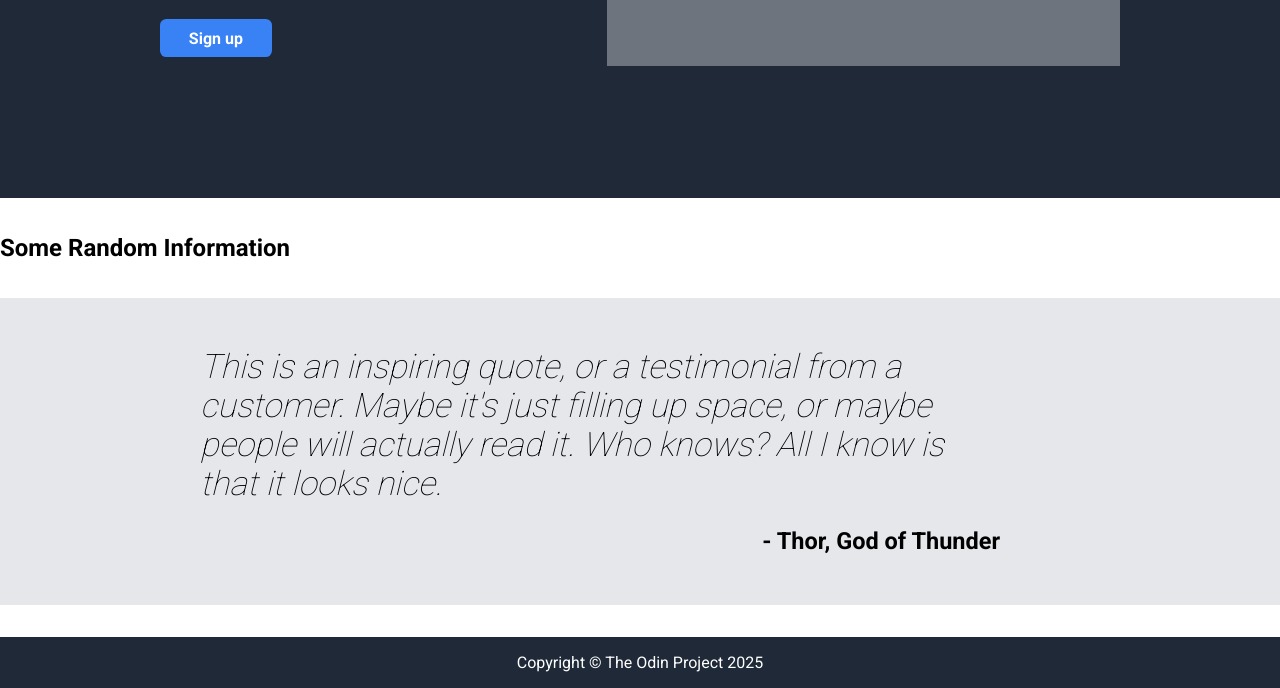
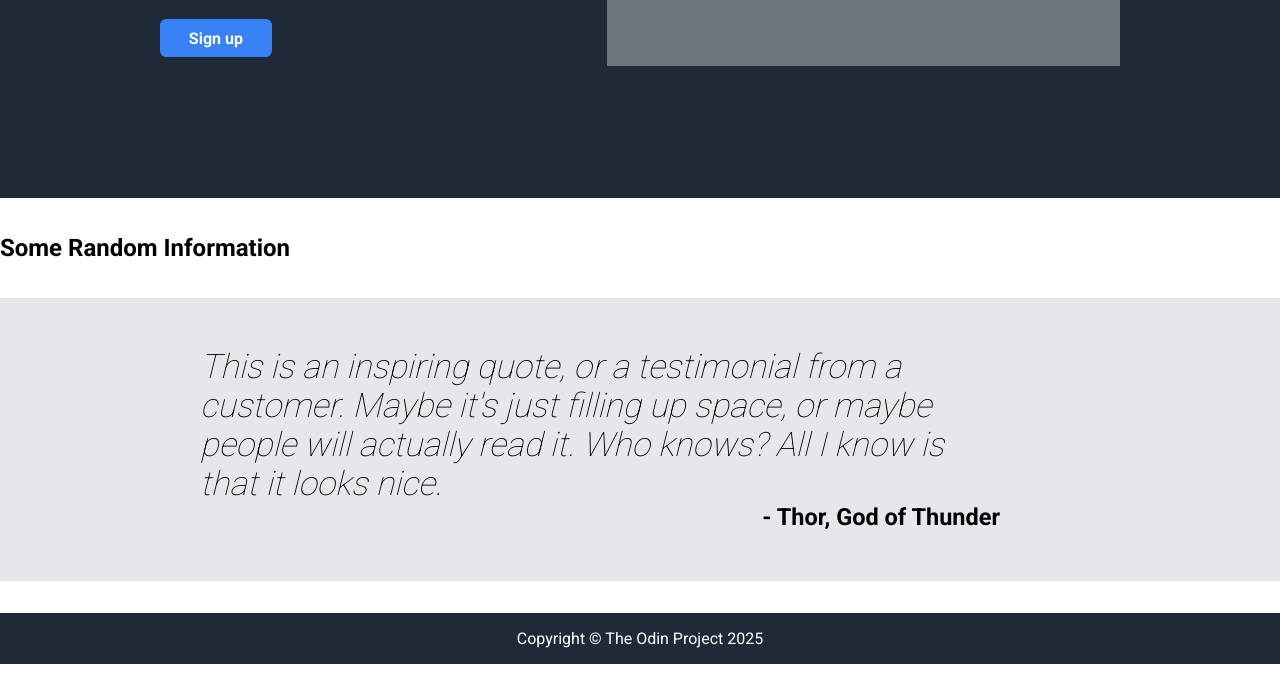
Before and after one commit to beeswarm25/project-landing-page, a plain HTML site: page index.html in a window 1280 px wide. Shown: the part 327-1015 px from the top of the page. After the commit the page ends 991 px from the top, so only its background shows below. Drawn offline with Linux system fonts and the light colour scheme.

Commit message:
removed padding on cite

```diff
--- a/custom.css
+++ b/custom.css
@@ -72,7 +72,6 @@ cite {
     font-style: normal;
     display: block;
     text-align: right;
-    margin-block-start: 1em;
 }
 .hero-text {
 flex:1;
```
